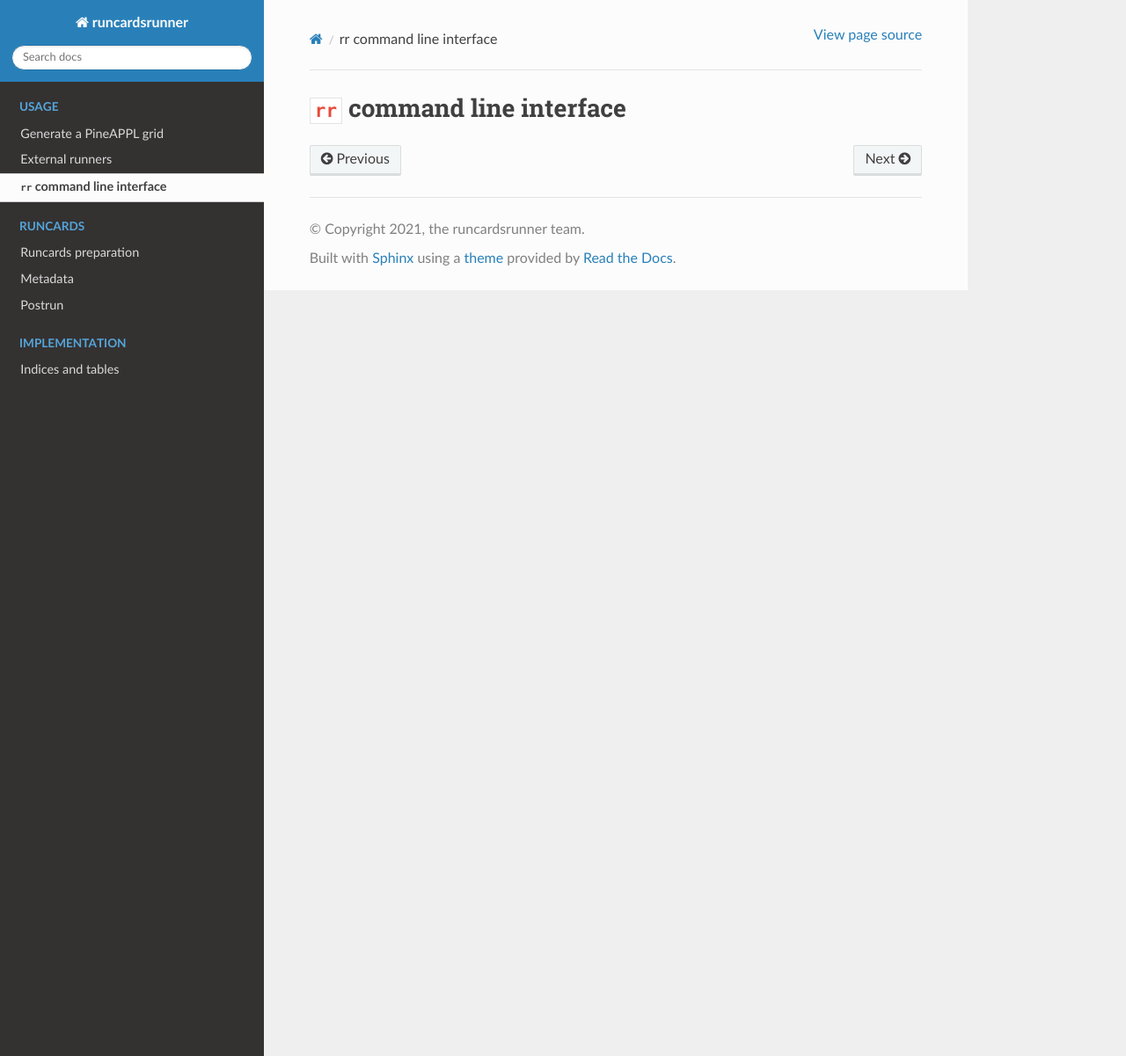
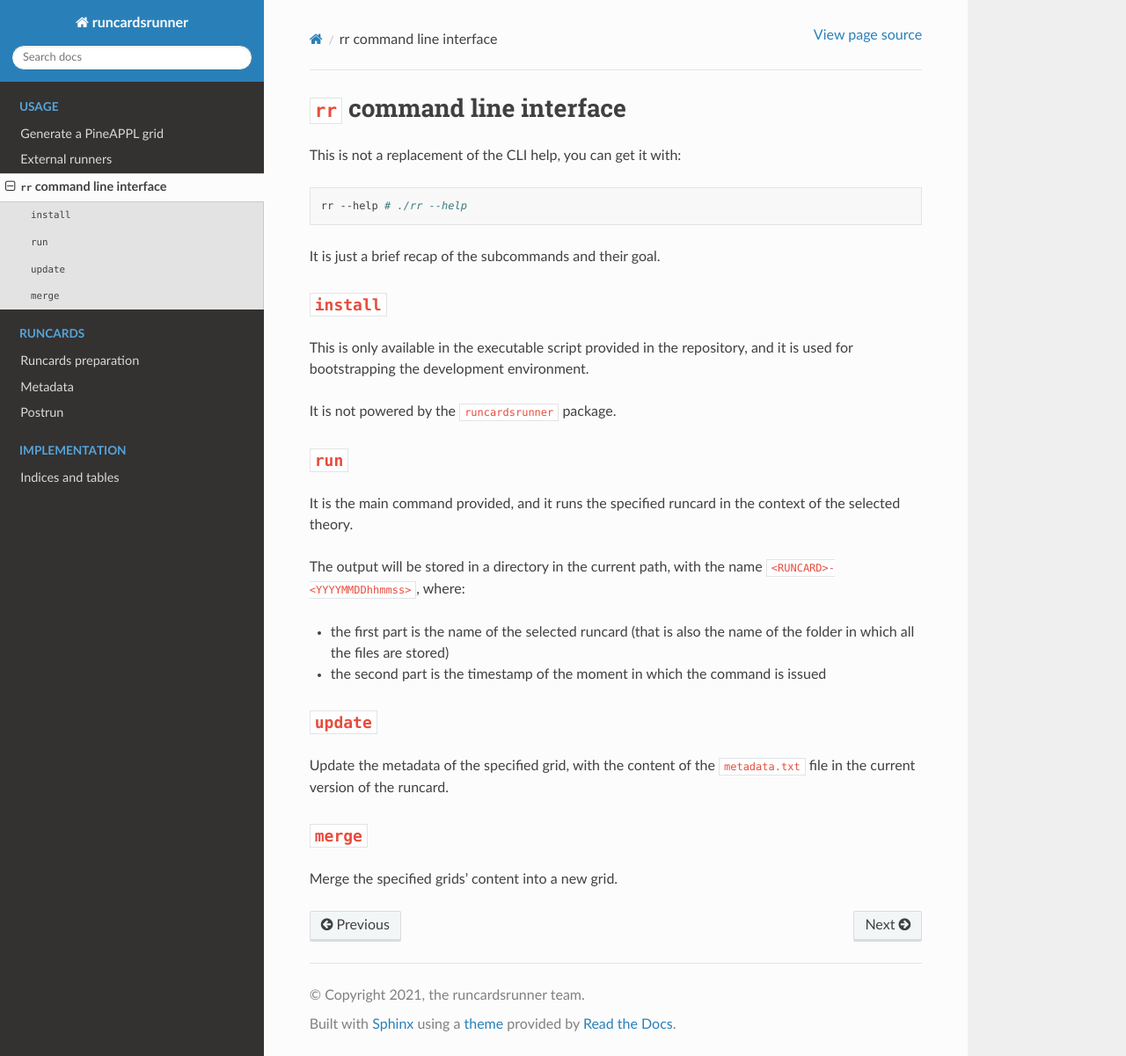
Before and after one commit to NNPDF/pinecards, a Sphinx documentation site: the page built from docs/source/cli.rst, in a window 1280 px wide and 1201 px high. Shown: the whole window at 88% size. Built offline with Sphinx 7.4.7 and the Read the Docs theme 2.0.0, drawn with Linux system fonts in a browser that asks for light colours; pages that are not in the unit, such as notebooks, are missing from menus.

Commit message:
Add description of the CLI in the docs

```diff
--- a/docs/source/cli.rst
+++ b/docs/source/cli.rst
@@ -1,2 +1,42 @@
 ``rr`` command line interface
 =============================
+
+This is not a replacement of the CLI help, you can get it with:
+
+.. code-block:: sh
+
+   rr --help # ./rr --help
+
+It is just a brief recap of the subcommands and their goal.
+
+``install``
+-----------
+
+This is only available in the executable script provided in the repository, and
+it is used for bootstrapping the development environment.
+
+It is not powered by the ``runcardsrunner`` package.
+
+``run``
+-------
+
+It is the main command provided, and it runs the specified runcard in the
+context of the selected theory.
+
+The output will be stored in a directory in the current path, with the name
+``<RUNCARD>-<YYYYMMDDhhmmss>``, where:
+
+- the first part is the name of the selected runcard (that is also the name of
+  the folder in which all the files are stored)
+- the second part is the timestamp of the moment in which the command is issued
+
+``update``
+----------
+
+Update the metadata of the specified grid, with the content of the
+``metadata.txt`` file in the current version of the runcard.
+
+``merge``
+---------
+
+Merge the specified grids' content into a new grid.
```
